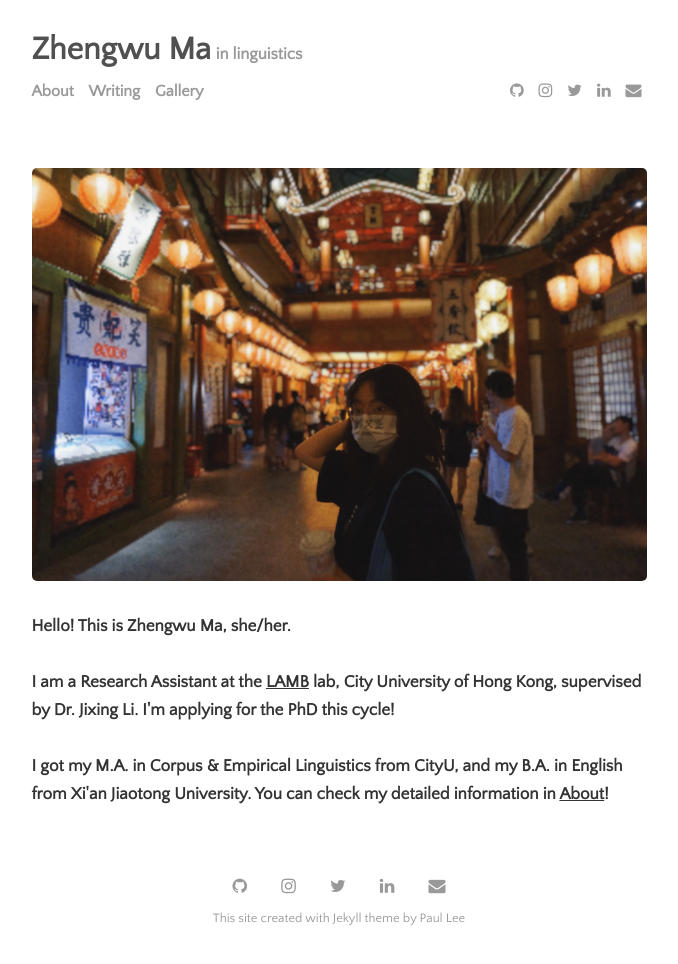
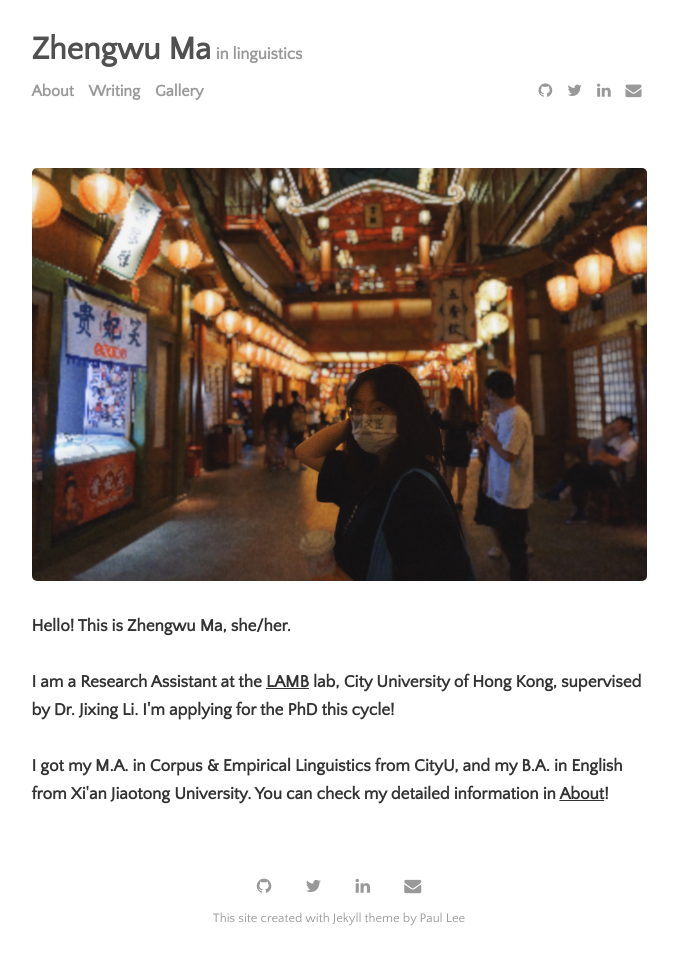
Before and after one commit to hongbinqing/hongbinqing.github.io, a Jekyll site: the page built from index.html, in a window 1280 px wide. Shown: the whole page, without its empty margins (301-979 px from the left). Built offline with Jekyll 4.4.1, drawn with Linux system fonts in a browser that asks for light colours; the list of posts is cut into pages by our own code.

Commit message:
Update settings.yml

```diff
--- a/_data/settings.yml
+++ b/_data/settings.yml
@@ -13,11 +13,11 @@
 
 # Available social icons are powered by Font Awesome, so you can use any icon that they offer
 social:
-- {icon: 'github',     link: 'https://github.com/zhengwuma'}
-- {icon: 'instagram',  link: 'https://www.instagram.com/zhengwu_ma/'}
-- {icon: 'twitter',    link: 'https://twitter.com/zhengwuma'}
-- {icon: 'linkedin',   link: 'https://www.linkedin.com/in/zhengwu-ma/'}
-- {icon: 'envelope',   link: 'mailto:zhengwuma2-c@my.cityu.edu.hk'}
+- {icon: 'github',     link: 'https://github.com/hongbinqing'}
+# - {icon: 'instagram',  link: 'https://www.instagram.com/zhengwu_ma/'}
+- {icon: 'twitter',    link: 'https://twitter.com/HongbinQing'}
+- {icon: 'linkedin',   link: 'https://www.linkedin.com/in/hongbinqing/'}
+- {icon: 'envelope',   link: 'mailto:hqing2-c@my.cityu.edu.hk'}
 
 # - {icon: 'rss-square', link: '/rss-feed.xml'}
 
```
